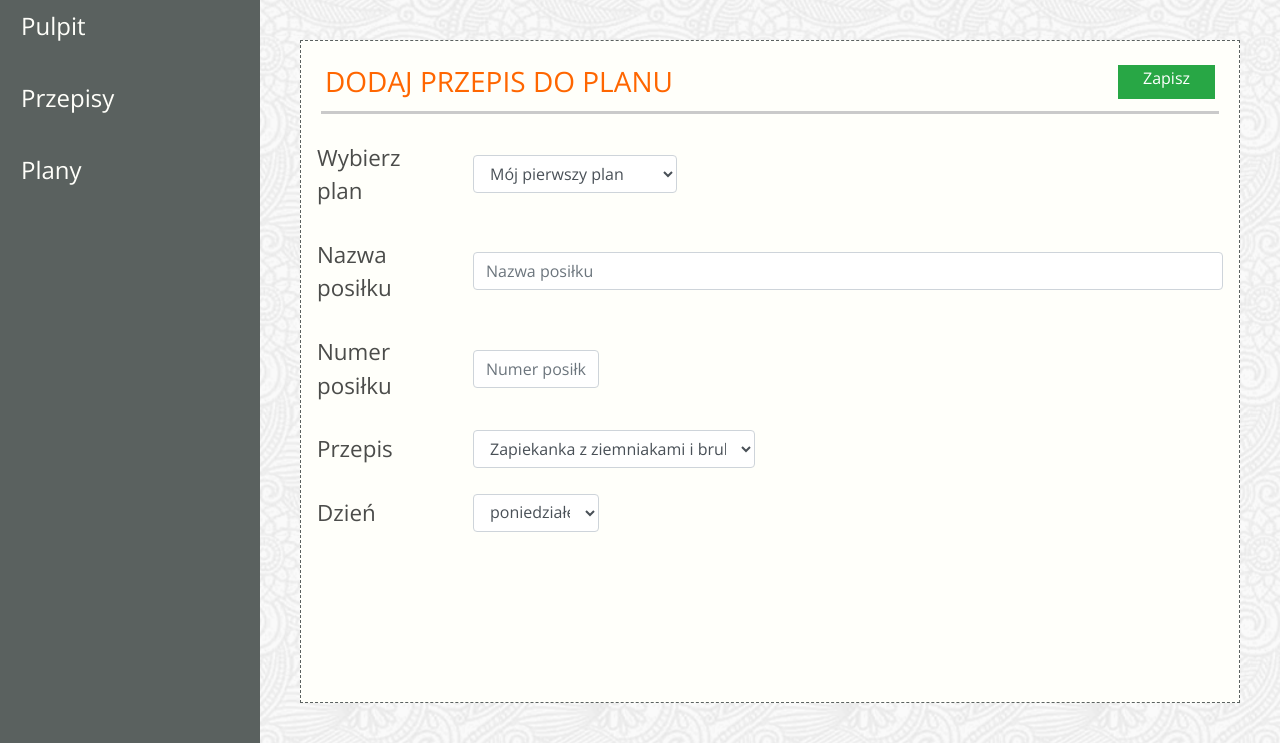
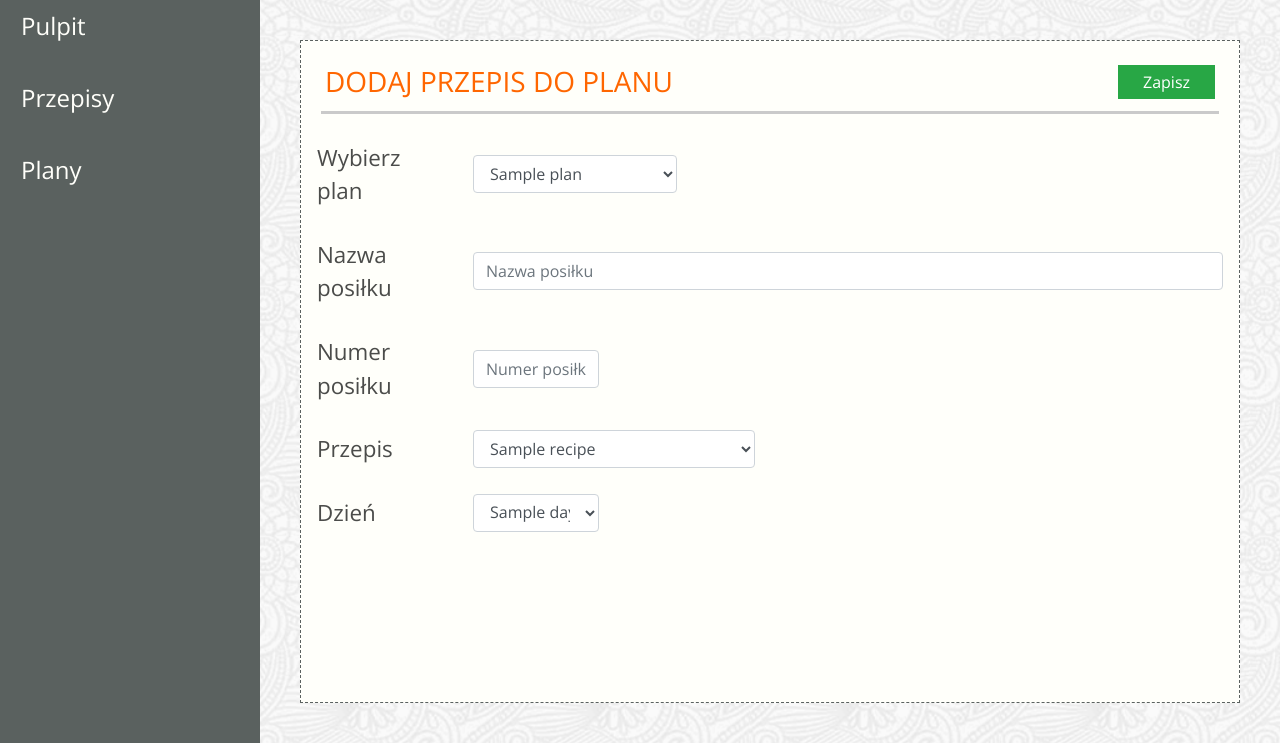
Before and after one commit to JazzDoggo/Jedzonko_ScrumLab, a Django app: template jedzonko/templates/app-schedules-meal-recipe.html in a window 1280 px wide. Shown: the part 84-827 px from the top of the page. Run offline with Django 3.2, Linux system fonts and the light colour scheme; the template is opened without the code that fills it: most values are stand-ins (such as "Sample title", 1, 10 or a date in 2020); some libraries are stand-ins or nearby versions; some web fonts are replaced.

Commit message:
feature-9.1 done

```diff
--- a/jedzonko/templates/app-schedules-meal-recipe.html
+++ b/jedzonko/templates/app-schedules-meal-recipe.html
@@ -1,18 +1,19 @@
 {% extends "__base__.html" %}
 {% block title %}{% endblock %}
 {% block content %}
+    <form method="post">
+        {% csrf_token %}
 <div class="dashboard-content border-dashed p-3 m-4 view-height">
     <div class="row border-bottom border-3 p-1 m-1">
         <div class="col noPadding">
             <h3 class="color-header text-uppercase">DODAJ PRZEPIS DO PLANU</h3>
         </div>
         <div class="col d-flex justify-content-end mb-2 noPadding">
-            <a href="#" class="btn btn-success rounded-0 pt-0 pb-0 pr-4 pl-4">Zapisz</a>
+            <button type="submit" class="btn btn-success rounded-0 pt-0 pb-0 pr-4 pl-4">Zapisz</button>
         </div>
     </div>
 
     <div class="schedules-content">
-        <form>
             <div class="form-group row">
                 <label for="choosePlan"
                        class="col-sm-2 label-size col-form-label">
@@ -20,11 +21,9 @@
                 </label>
                 <div class="col-sm-3">
                     <select class="form-control" id="choosePlan">
-                        <option>Mój pierwszy plan</option>
-                        <option>2</option>
-                        <option>3</option>
-                        <option>4</option>
-                        <option>5</option>
+                        {% for plan in all_plans %}
+                            <option>{{ plan.name }}</option>
+                        {% endfor %}
                     </select>
                 </div>
             </div>
@@ -52,11 +51,9 @@
                 </label>
                 <div class="col-sm-4">
                     <select class="form-control" id="recipie">
-                        <option>Zapiekanka z ziemniakami i brukselką</option>
-                        <option>2</option>
-                        <option>3</option>
-                        <option>4</option>
-                        <option>5</option>
+                        {% for recipe in recipes %}
+                            <option>{{ recipe.name }}</option>
+                        {% endfor %}
                     </select>
                 </div>
             </div>
@@ -66,15 +63,13 @@
                 </label>
                 <div class="col-sm-2">
                     <select class="form-control" id="day">
-                        <option>poniedziałek</option>
-                        <option>2</option>
-                        <option>3</option>
-                        <option>4</option>
-                        <option>5</option>
+                        {% for day in days %}
+                            <option>{{ day.name }}</option>
+                        {% endfor %}
                     </select>
                 </div>
             </div>
-        </form>
     </div>
 </div>
+    </form>
 {% endblock content %}
--- a/scrumlab/urls.py
+++ b/scrumlab/urls.py
@@ -35,5 +35,5 @@ urlpatterns = [
     path('plan/<int:id>/', PlanDetailView.as_view(), name='plan-id'),
     path('plan/list/', PlanListView.as_view(), name='plan-list'),
     path('plan/add/', PlanAdd.as_view(), name='plan-add'),
-    path('plan/add-recipe/', empty, name='plan-add-recipe'),
+    path('plan/add-recipe/', PlanAddRecipeView.as_view(), name='plan-add-recipe'),
 ]
```
Also changed, not shown: jedzonko/views.py (+15 -1 lines).
